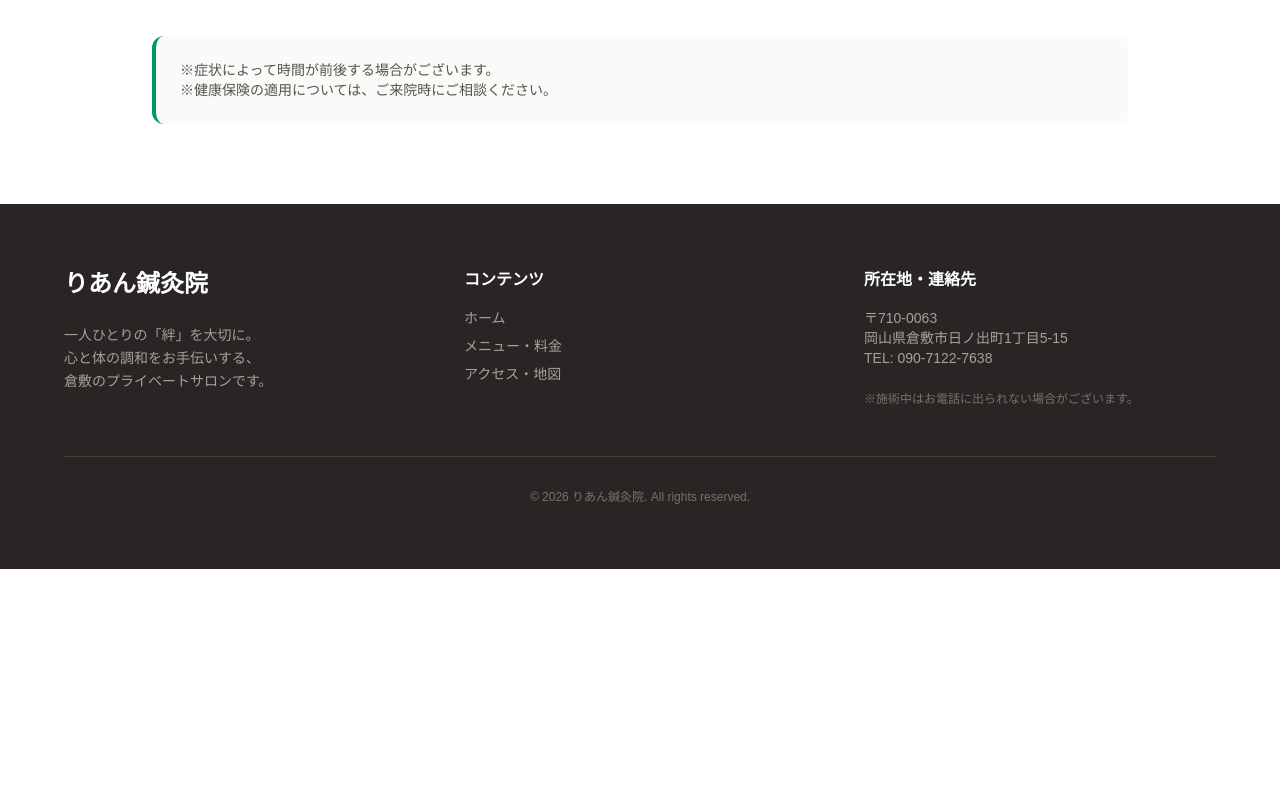
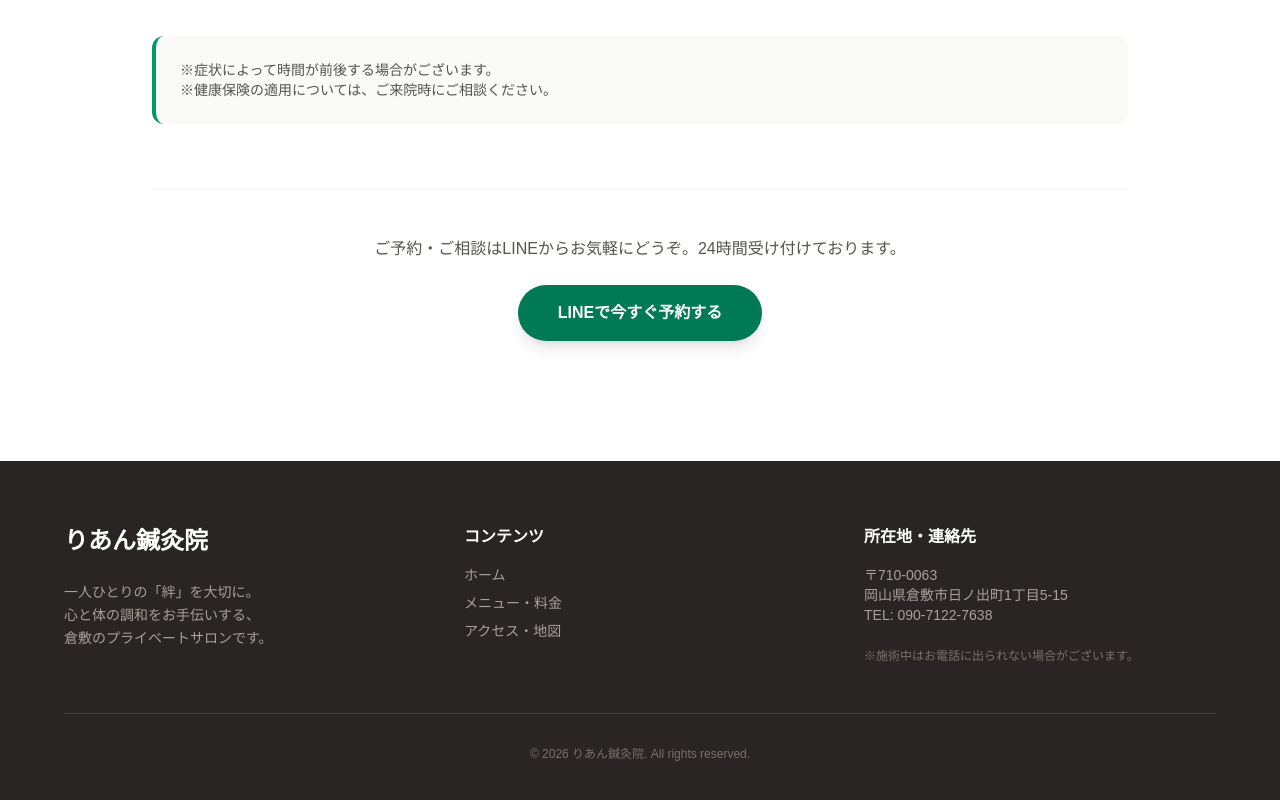
Before and after one commit to lien-shinkyuin/lien-shinkyuin, a Next.js app: page /menu in a window 1280 px wide. Shown: the part 883-1683 px from the top of the page. Before the commit the page ends 1452 px from the top, so only its background shows below. Built offline with nearby package versions, Linux system fonts and the light colour scheme.

Commit message:
メニューの最後にLINE予約ボタンを追加

```diff
--- a/app/menu/page.tsx
+++ b/app/menu/page.tsx
@@ -56,7 +56,6 @@ export default function MenuPage() {
             transition={{ delay: index * 0.1 }}
             className="group flex flex-col md:flex-row bg-white dark:bg-stone-800 rounded-2xl shadow-sm border border-stone-100 dark:border-stone-700 overflow-hidden hover:shadow-md transition duration-300"
           >
-            {/* 左側：写真 */}
             <div className="relative w-full md:w-48 h-40 md:h-auto overflow-hidden">
               <Image
                 src={item.img}
@@ -66,18 +65,14 @@ export default function MenuPage() {
               />
             </div>
 
-            {/* 右側：説明と料金 */}
             <div className="flex-1 p-6 md:p-8 flex flex-col justify-center">
               <div className="flex flex-col md:flex-row md:items-center justify-between gap-2 mb-2">
-                {/* コース名を白っぽく */}
                 <h3 className="text-lg md:text-xl font-bold text-stone-800 dark:text-stone-100">{item.name}</h3>
                 <div className="flex items-center gap-3">
-                  {/* 価格を少し明るい緑に */}
                   <span className="text-emerald-700 dark:text-emerald-400 font-bold text-xl">{item.price}</span>
                   <span className="text-stone-400 dark:text-stone-500 text-xs">({item.time})</span>
                 </div>
               </div>
-              {/* 説明文の色を調整 */}
               <p className="text-stone-500 dark:text-stone-400 text-sm leading-relaxed">{item.desc}</p>
             </div>
           </motion.div>
@@ -92,6 +87,23 @@ export default function MenuPage() {
         <p>※症状によって時間が前後する場合がございます。</p>
         <p>※健康保険の適用については、ご来院時にご相談ください。</p>
       </motion.div>
+
+      {/* 追加した予約ボタンエリア */}
+      <div className="mt-16 mb-10 text-center border-t border-stone-100 dark:border-stone-800 pt-12">
+        <p className="text-stone-600 dark:text-stone-400 mb-6 text-sm md:text-base">
+          ご予約・ご相談はLINEからお気軽にどうぞ。<br className="md:hidden" />
+          24時間受け付けております。
+        </p>
+        <a
+          href="https://lin.ee/oNgp7Y2R"
+          target="_blank"
+          rel="noopener noreferrer"
+          className="inline-block bg-emerald-700 text-white px-10 py-4 rounded-full font-bold shadow-lg hover:bg-emerald-800 hover:scale-105 transition-all duration-300"
+        >
+          LINEで今すぐ予約する
+        </a>
+      </div>
+
     </main>
   );
 }
```
